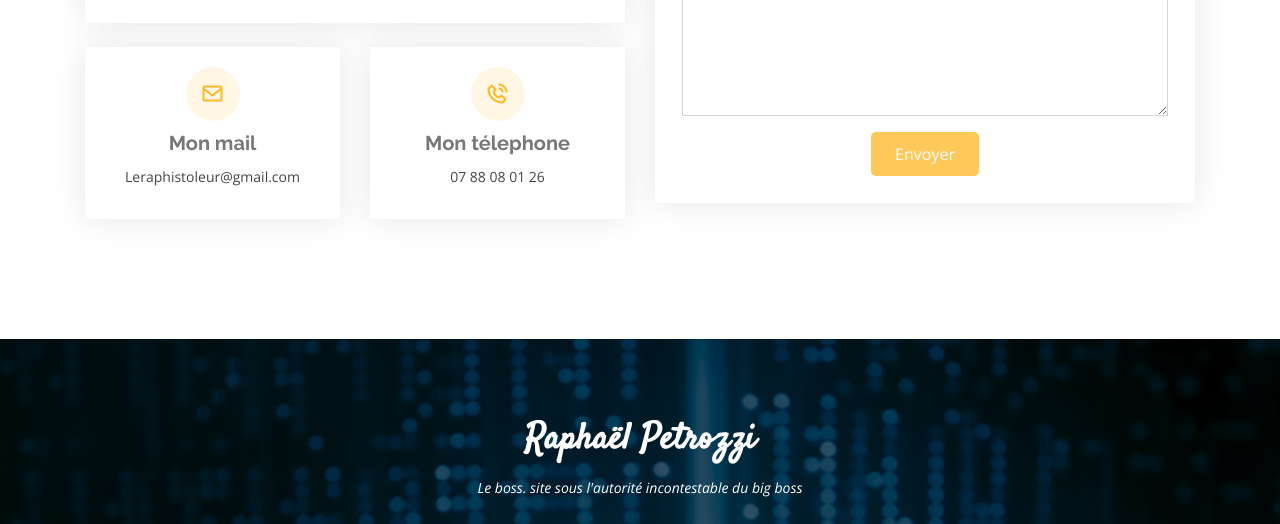
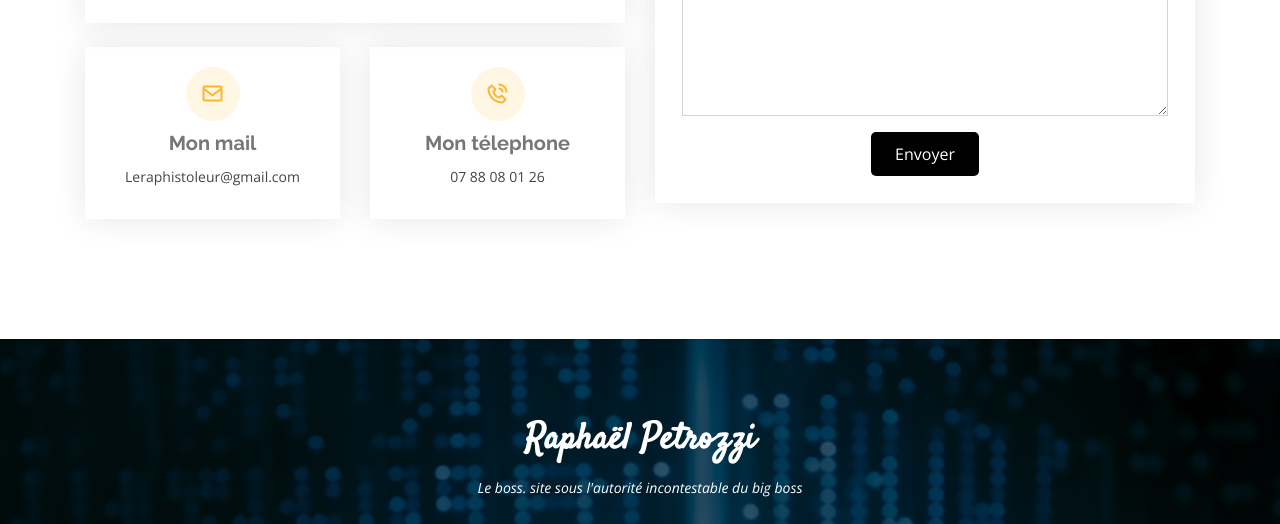
Before and after one commit to donpoulp/CV_Petrozzi, a plain HTML site: page index.html in a window 1280 px wide. In both pictures the pointer is over the button "Envoyer". Shown: the part 2839-3363 px from the top of the page. Drawn offline with nearby package versions, Linux system fonts and the light colour scheme.

Commit message:
changement de la couleur du bouton envoyer dans le formulaire de contact

```diff
--- a/assets/css/style.css
+++ b/assets/css/style.css
@@ -741,7 +741,7 @@ section {
 }
 
 .contact .php-email-form button[type="submit"]:hover {
-  background: #ffc85a;
+  background: black;
 }
 
 @-webkit-keyframes animate-loading {
```
